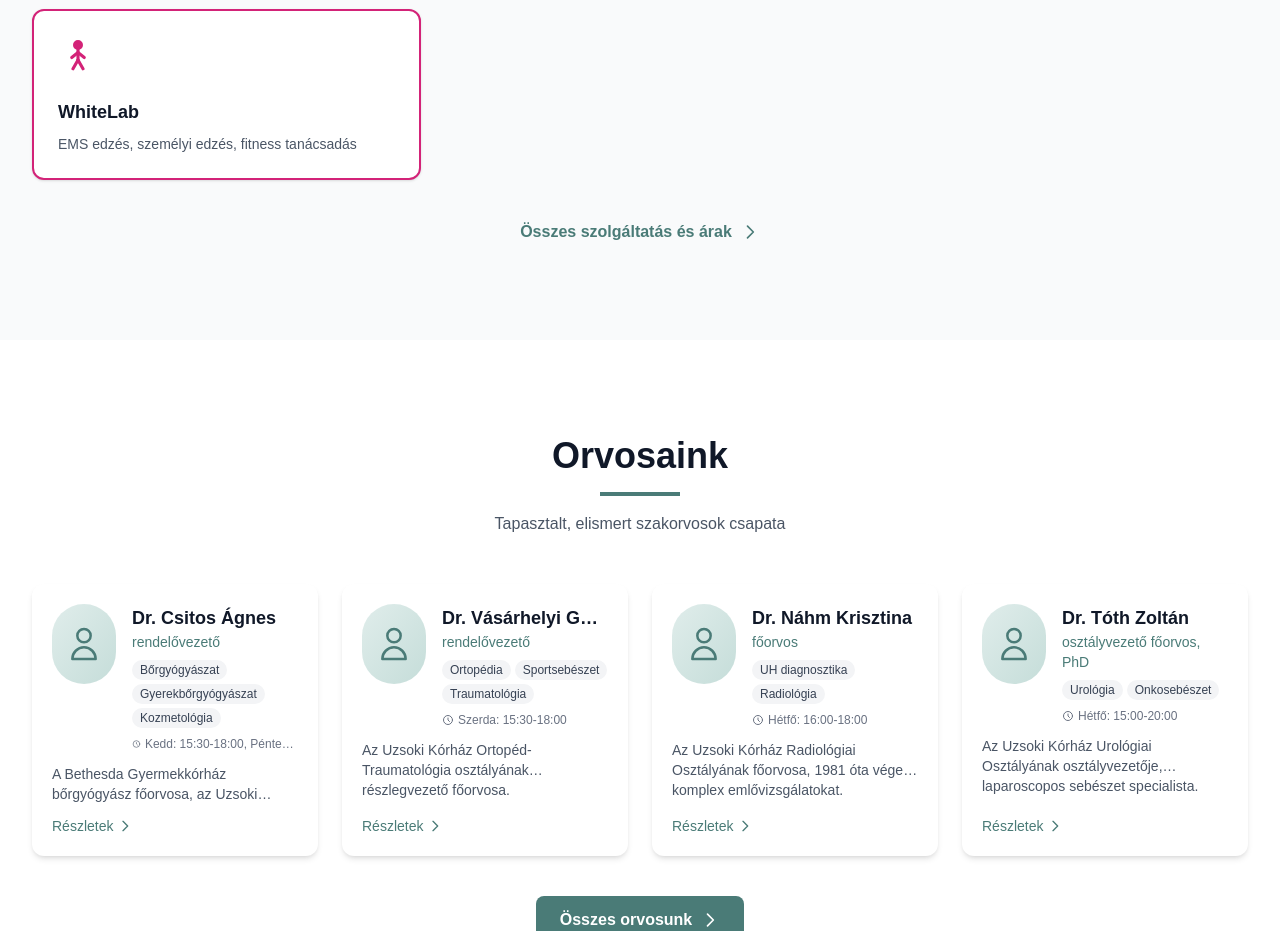
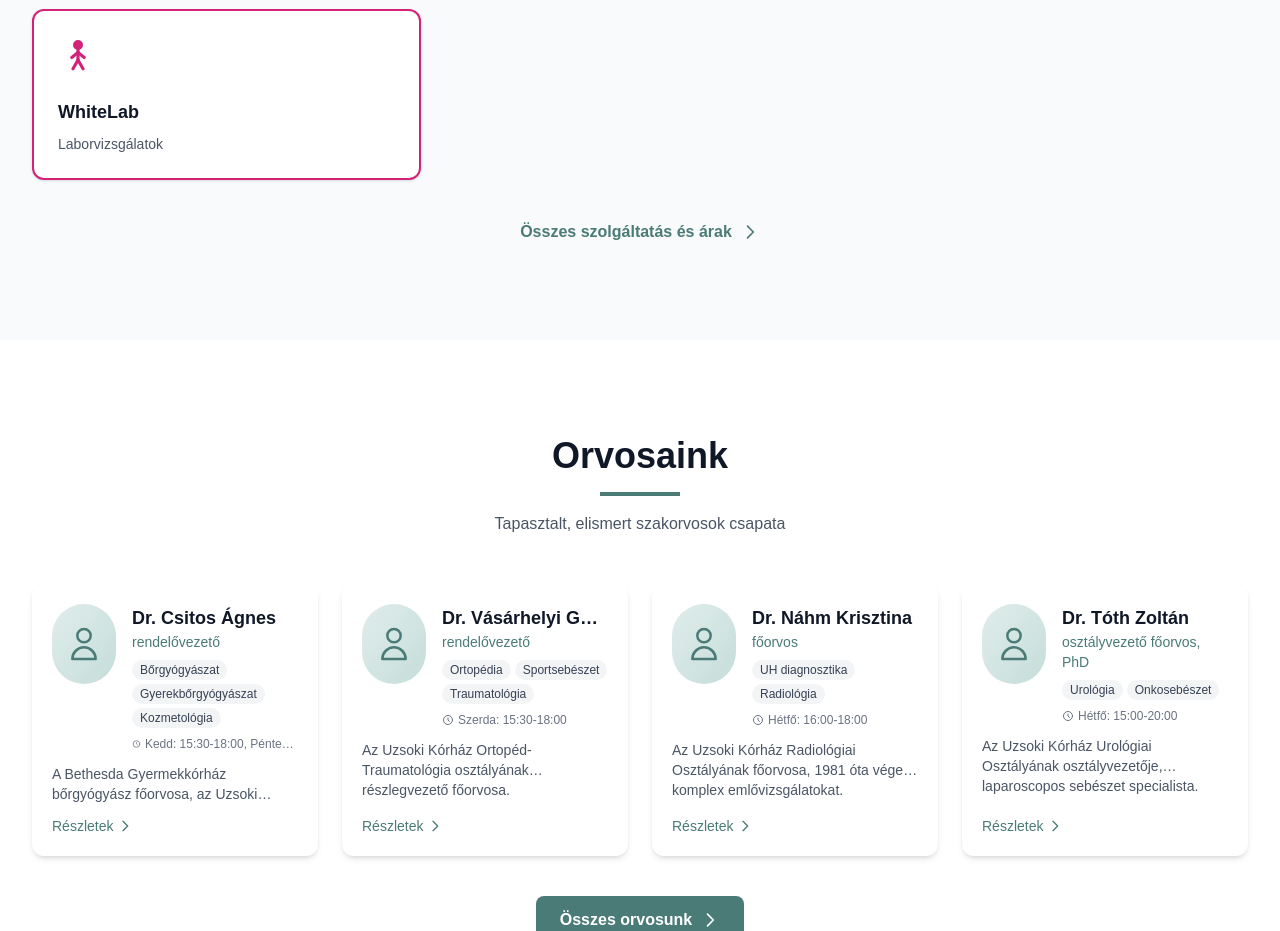
Before and after one commit to krisztajo/rona-appointment, a Next.js app: page / in a window 1280 px wide. Shown: the part 2220-3151 px from the top of the page. Built offline with nearby package versions, Linux system fonts and the light colour scheme.

Commit message:
whitelab

```diff
--- a/src/app/page.tsx
+++ b/src/app/page.tsx
@@ -146,7 +146,7 @@ export default function Home() {
               { name: "Urológia", icon: UrologyIcon, desc: "Urológiai vizsgálatok és kezelések", link: "/szolgaltatasok" },
               { name: "Sebészet", icon: SurgeryIcon, desc: "Általános és onkosebészet", link: "/szolgaltatasok" },
               { name: "UH Diagnosztika", icon: UltrasoundIcon, desc: "Ultrahang vizsgálatok", link: "/szolgaltatasok" },
-              { name: "WhiteLab", icon: WhiteLabIcon, desc: "EMS edzés, személyi edzés, fitness tanácsadás", link: "https://whitelab.hu/helyszinek/rona-rendelo", external: true, color: "rgb(211, 35, 120)" },
+              { name: "WhiteLab", icon: WhiteLabIcon, desc: "Laborvizsgálatok", link: "https://whitelab.hu/helyszinek/rona-rendelo", external: true, color: "rgb(211, 35, 120)" },
             ].map((specialty) => (
               specialty.external ? (
                 <a
--- a/src/data/services.ts
+++ b/src/data/services.ts
@@ -94,9 +94,7 @@ export const serviceCategories: ServiceCategory[] = [
     customColor: "rgb(211, 35, 120)",
     externalLink: "https://whitelab.hu/helyszinek/rona-rendelo",
     services: [
-      { name: "EMS edzés", price: "Részletek a WhiteLab oldalon" },
-      { name: "Személyi edzés", price: "Részletek a WhiteLab oldalon" },
-      { name: "Fitness tanácsadás", price: "Részletek a WhiteLab oldalon" }
+      { name: "Laborvizsgálatok", price: "Részletek a WhiteLab oldalon" },
     ]
   }
 ];
```
